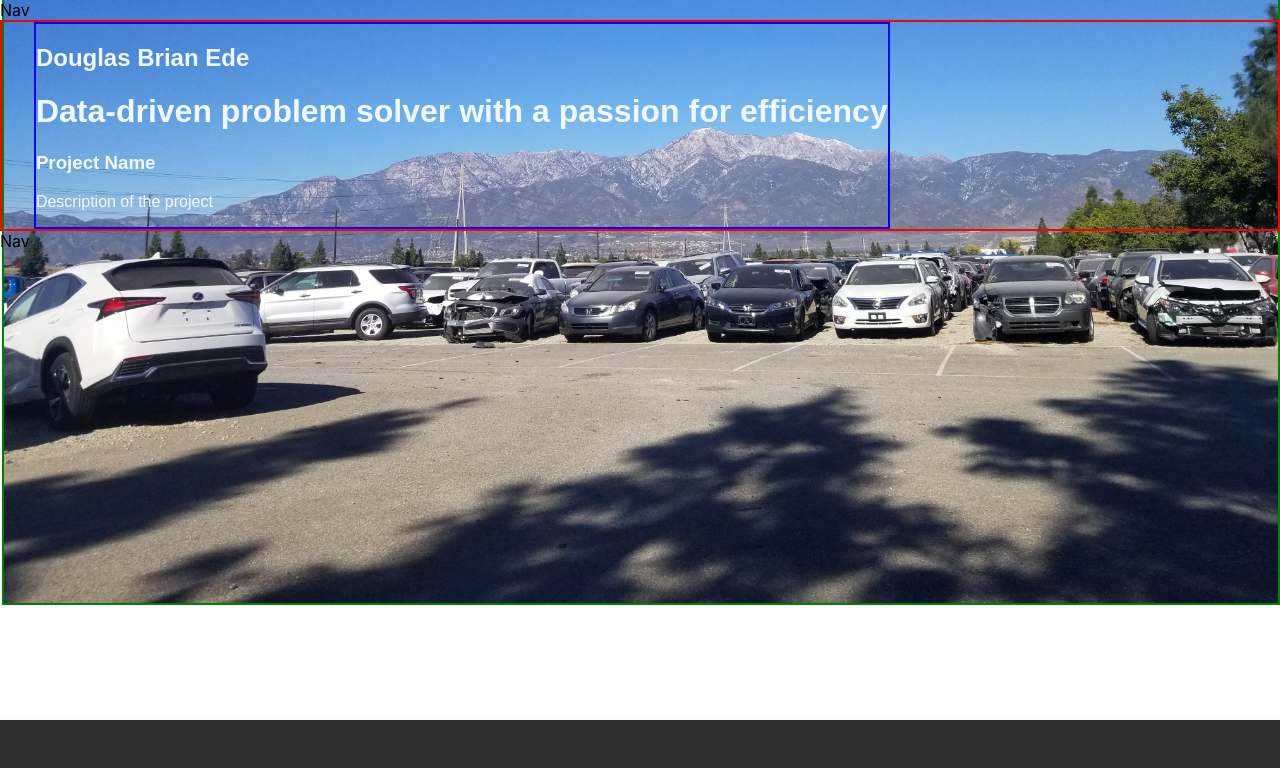
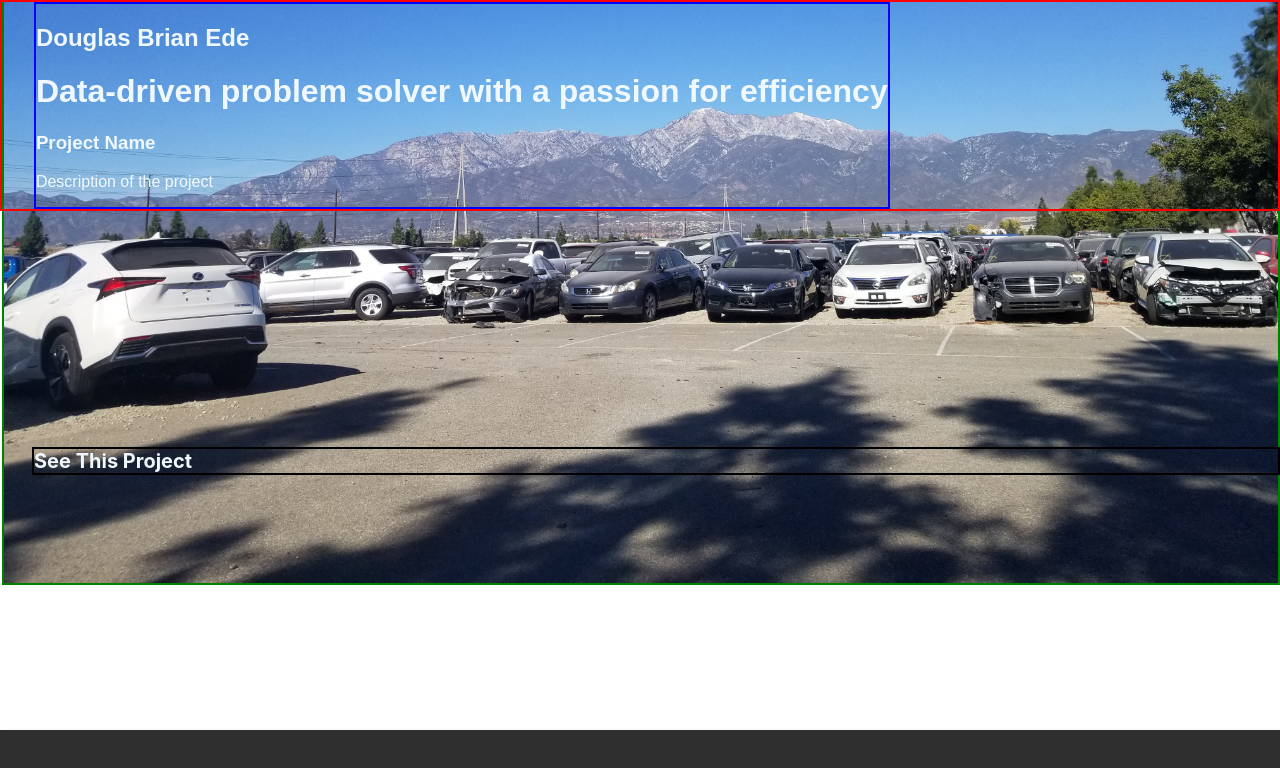
Before and after one commit to Douglas4739/portfolio-v3.0, a React (Create React App) app: page /projects in a window 1280 px wide. Shown: the top 768 px of the page. Built offline with nearby package versions, Linux system fonts and the light colour scheme.

Commit message:
adjusting footer

```diff
--- a/src/App.js
+++ b/src/App.js
@@ -10,13 +10,13 @@ function App() {
   return (
     <Router >
       <div className="App">
-        <Navbar />
+        {/* <Navbar />
         <Routes>
           <Route path="/" exact component={Home} />
           <Route path="/about" component={About} />
           <Route path="/work-experience" component={WorkExperience} />
           <Route path="/projects" component={Projects} />
-        </Routes>
+        </Routes> */}
         <Home />
         <Footer />
       </div>
--- a/src/components/Footer.js
+++ b/src/components/Footer.js
@@ -12,6 +12,7 @@ const Nav = styled.nav`
   position: fixed;
   bottom: 0;
   color: white;
+  max-height: 70px;
 `;
 
 const Logo = styled(Link)`
--- a/src/pages/Home.css
+++ b/src/pages/Home.css
@@ -32,11 +32,12 @@
     border: 2px solid black;
     font-size: 5vh;
     color: aliceblue;
-    position: fixed;
-    bottom: 0;
-    left: 0;
-    /* align-items: flex-end; */
+    /* color: orangered; */
+    position: relative;
+    margin-top: 18.5%;
+    margin-left: 2.5%;
 }
+
 
 @media screen and (max-width: 1613px) {
     .landingMessage {
--- a/src/pages/Home.js
+++ b/src/pages/Home.js
@@ -25,13 +25,12 @@ export default function Home() {
             style={{ width: "100%", height: "100%" }}
           />
         </div>
-        <div>
-          <h1 class="heroStatement">See This Project</h1>
-        </div>
 
         {/* <HeroCarousel /> */}
       </div>
-      <Nav />
+      <div>
+          <h1 class="heroStatement">See This Project</h1>
+        </div>
     </>
   );
 }
```
